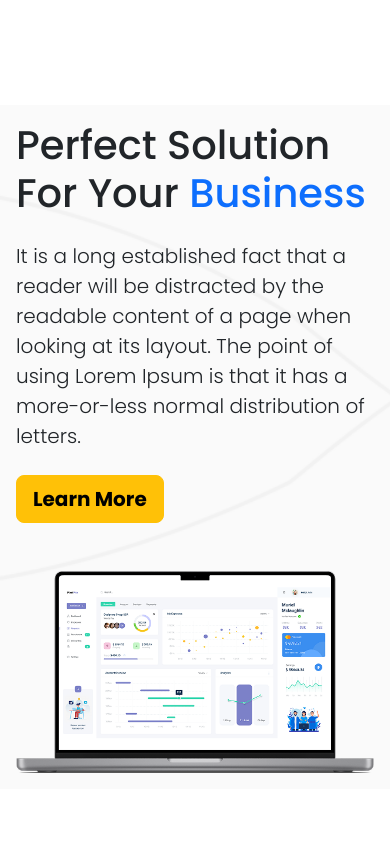
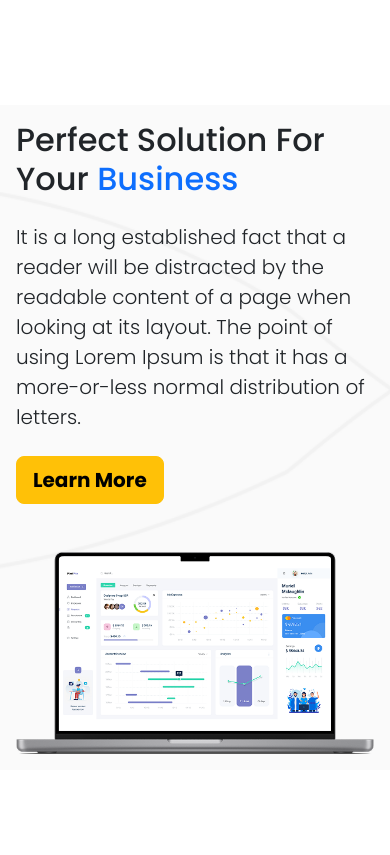
Before and after one commit to devjyoti-itobuz/nuvosa, a website built with Vite: page src/index.html in a window 390 px wide. Shown: the part 2943-3798 px from the top of the page. Built offline with nearby package versions, Linux system fonts and the light colour scheme.

Commit message:
fix: layout done, will fix font size and px

```diff
--- a/src/scss/style.scss
+++ b/src/scss/style.scss
@@ -375,7 +375,7 @@ $card-border-radius: 1px;
         z-index: 1;
         padding: 3rem;
 
-        @media (max-width: 800px) {
+        @media (max-width: 1000px) {
             padding: 1rem;
         }
     }
@@ -385,8 +385,12 @@ $card-border-radius: 1px;
         line-height: 1.2;
         font-weight: 500;
 
+        @media (max-width: 700px) {
+            font-size: 1.5rem;
+        }
+
         @media (max-width: 1000px) {
-            font-size: 2.5rem;
+            font-size: 2rem;
         }
     }
 
```
